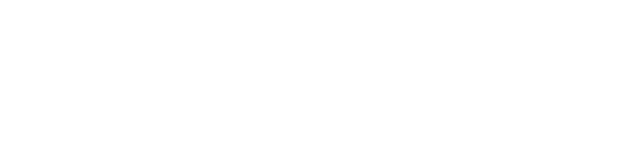
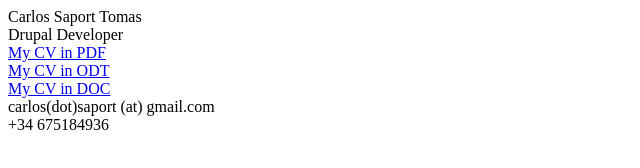
Before and after one commit to carsato/carsato.github.io, a plain HTML site: page index.html in a window 1280 px wide. Shown: the whole page, without its empty margins (0-640 px from the left). Drawn offline with Linux system fonts and the light colour scheme.

Commit message:
basic info

```diff
--- a/index.html
+++ b/index.html
@@ -2,5 +2,22 @@
   <head>
   </head>
   <body>
+    <div>
+      Carlos Saport Tomas
+    </div>
+    <div>
+      Drupal Developer
+    </div>
+    <div>
+      <a href="cv.pdf">My CV in PDF</a><br/>
+      <a href="cv.odt">My CV in ODT</a><br/>
+      <a href="cv.doc">My CV in DOC</a><br/>
+    </div>
+    <div>
+      carlos(dot)saport (at) gmail.com
+    </div>
+    <div>
+      +34 675184936
+    </div>
   </body>
 </htmPl>
```
Also changed, not shown: 3 other files.
